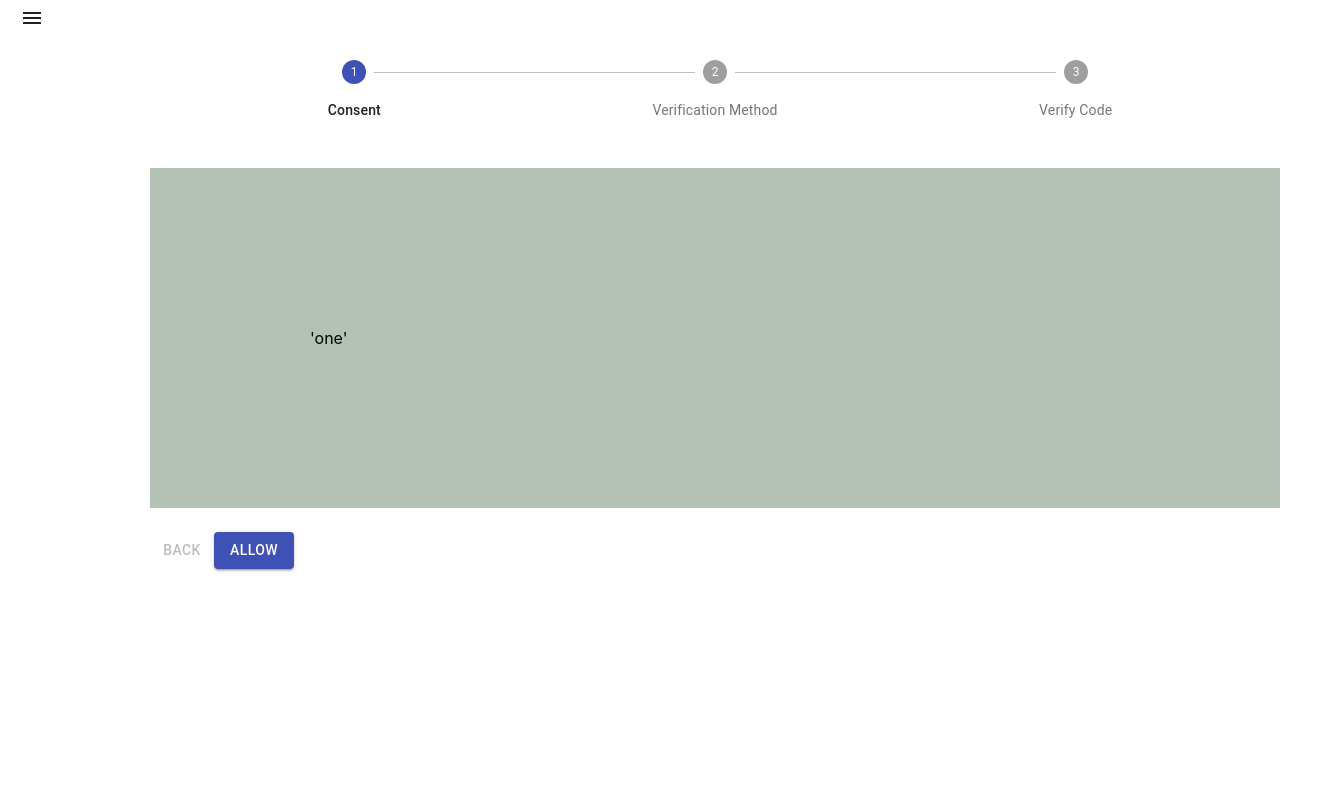
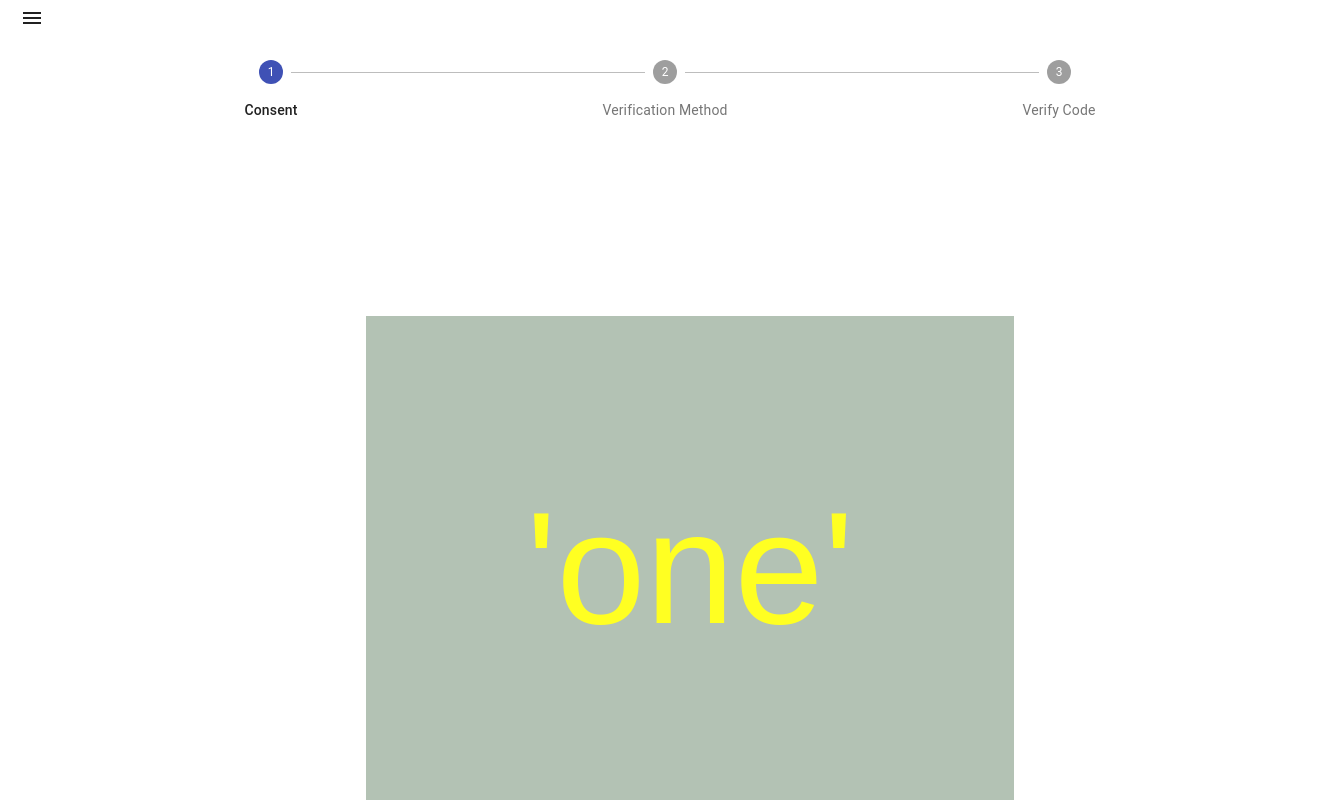
Before and after one commit to akhil9tiet/triplebytetest, a React (Create React App) app: page /stepper in a window 1280 px wide. Shown: the top 800 px of the page, 1330 px wide, since content can reach past the window. Built offline with nearby package versions, Linux system fonts and the light colour scheme.

Commit message:
wip: animation working css styling not perfect

```diff
--- /dev/null
+++ b/src/Components/Stepper/Stepper.style.css
@@ -0,0 +1,25 @@
+.main > div {
+	cursor: pointer;
+	position: absolute;
+	width: 100%;
+	height: 100%;
+	display: flex;
+	justify-content: center;
+	align-items: center;
+	color: white;
+	font-family: Kanit, sans-serif;
+	font-weight: 500;
+	font-size: 10em;
+	will-change: transform, opacity;
+}
+
+.actions {
+	/* padding: 20px;
+	border-radius: 5px; */
+	z-index: 100;
+	position: relative;
+	margin: 0 auto;
+	top: 700px;
+	width: 100%;
+	/* background-color: #fea; */
+}
--- a/src/Components/Stepper/StepperComponent.js
+++ b/src/Components/Stepper/StepperComponent.js
@@ -7,6 +7,7 @@ import Button from '@material-ui/core/Button';
 import Typography from '@material-ui/core/Typography';
 import { Consent, ChooseMethod, VerifyCode, Success, Error } from './Comps';
 import Grid from '@material-ui/core/Grid';
+import './Stepper.style.css';
 
 function getSteps() {
 	return ['Consent', 'Verification Method', 'Verify Code'];
@@ -31,20 +32,38 @@ const data = {
 	otpValue: '',
 };
 
-function getStepContent(stepIndex) {
-	switch (stepIndex) {
-		case 0:
-			return <Consent />;
-		case 1:
-			return <ChooseMethod />;
-		case 2:
-			return <VerifyCode />;
-		case 3:
-			return <Success />;
-		default:
-			return <Error />;
-	}
-}
+// function getStepContent(stepIndex) {
+// 	switch (stepIndex) {
+// 		case 0:
+// 			return <Consent />;
+// 		case 1:
+// 			return <ChooseMethod />;
+// 		case 2:
+// 			return <VerifyCode />;
+// 		case 3:
+// 			return <Success />;
+// 		default:
+// 			return <Error />;
+// 	}
+// }
+
+const pages = [
+	(style) => (
+		<animated.div style={{ ...style, color: '#ff2' }}>
+			<Consent />
+		</animated.div>
+	),
+	(style) => (
+		<animated.div style={{ ...style, color: '#ff2' }}>
+			<ChooseMethod />
+		</animated.div>
+	),
+	(style) => (
+		<animated.div style={{ ...style, color: '#ff2' }}>
+			<VerifyCode />
+		</animated.div>
+	),
+];
 
 function buttonName(stepIndex) {
 	switch (stepIndex) {
@@ -74,7 +93,7 @@ const StepperComponent = () => {
 	};
 
 	return (
-		<div style={{ paddingLeft: 150 }}>
+		<div style={{ paddingLeft: 50 }}>
 			<Grid container spacing={3}>
 				<Grid item xs={12}>
 					<Stepper activeStep={activeStep} alternativeLabel>
@@ -91,24 +110,29 @@ const StepperComponent = () => {
 						// 	<Typography>All steps completed</Typography>
 						// 	<Button onClick={handleReset}>Reset</Button>
 						// </div>
-						<Success />
+						(style) => (
+							<animated.div style={{ ...style, color: '#ff2' }}>
+								<Success />
+							</animated.div>
+						)
 					) : (
-						<div>
-							{/* <Transition
+						<div className='main'>
+							<Transition
 								native
 								reset
 								unique
 								items={activeStep}
 								from={{ opacity: 0, transform: 'translate3d(100%,0,0)' }}
 								enter={{ opacity: 1, transform: 'translate3d(0%,0,0)' }}
-								leave={{ opacity: 0, transform: 'translate3d(-50%,0,0)' }}> */}
-							{getStepContent(activeStep)}
-							{/* </Transition> */}
+								leave={{ opacity: 0, transform: 'translate3d(-50%,0,0)' }}>
+								{/* {getStepContent(activeStep)} */}
+								{(index) => pages[index]}
+							</Transition>
 						</div>
 					)}
 				</Grid>
 				<Grid item xs={12}>
-					<div>
+					<div className='actions'>
 						<Button
 							disabled={activeStep === 0 || activeStep === 1 || activeStep === steps.length}
 							onClick={handleBack}>
```
